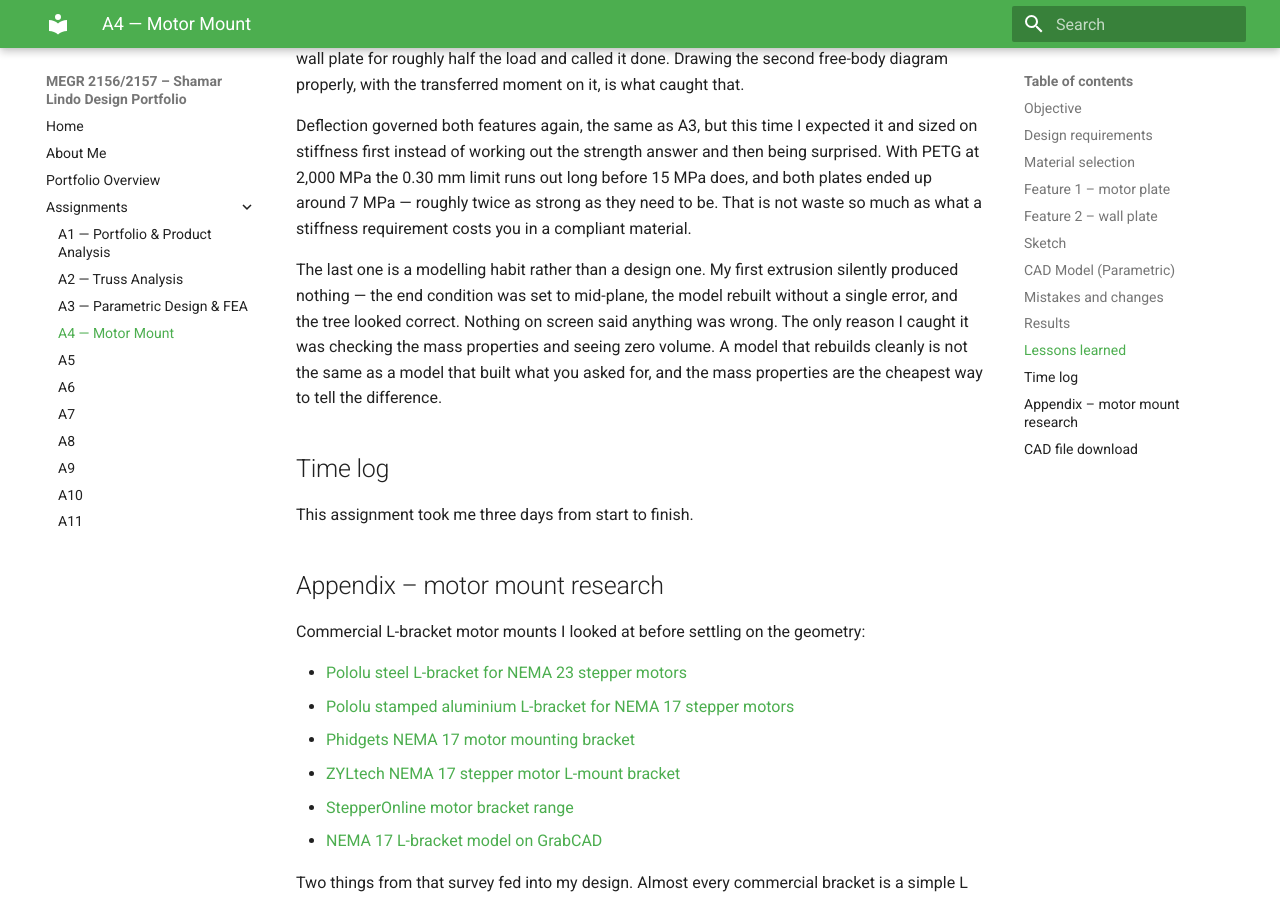
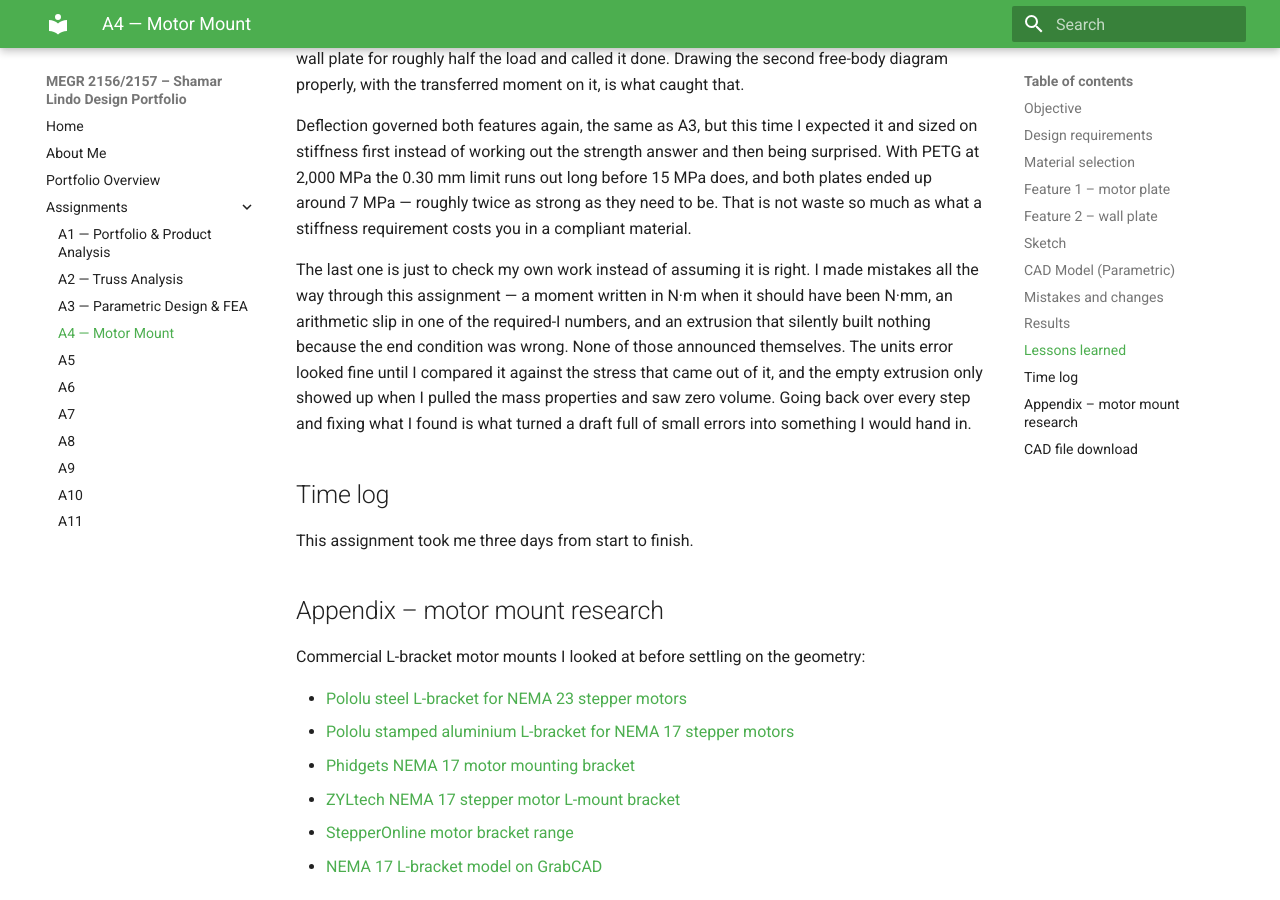
Before and after one commit to shamardlindo1/-megr2157-portfolio, an MkDocs documentation site: the page built from docs/assignments/A04/index.md, in a window 1280 px wide and 900 px high, scrolled down 22530 px. Built offline with MkDocs 1.6.1 and Material for MkDocs 9.7.7, drawn with Linux system fonts in a browser that asks for light colours.

Commit message:
Add files via upload

```diff
--- a/docs/assignments/A04/index.md
+++ b/docs/assignments/A04/index.md
@@ -306,12 +306,14 @@ surprised. With PETG at 2,000 MPa the 0.30 mm limit runs out long before 15 MPa
 both plates ended up around 7 MPa — roughly twice as strong as they need to be. That is
 not waste so much as what a stiffness requirement costs you in a compliant material.
 
-The last one is a modelling habit rather than a design one. My first extrusion silently
-produced nothing — the end condition was set to mid-plane, the model rebuilt without a
-single error, and the tree looked correct. Nothing on screen said anything was wrong. The
-only reason I caught it was checking the mass properties and seeing zero volume. A model
-that rebuilds cleanly is not the same as a model that built what you asked for, and the
-mass properties are the cheapest way to tell the difference.
+The last one is just to check my own work instead of assuming it is right. I made
+mistakes all the way through this assignment — a moment written in N·m when it should
+have been N·mm, an arithmetic slip in one of the required-I numbers, and an extrusion
+that silently built nothing because the end condition was wrong. None of those announced
+themselves. The units error looked fine until I compared it against the stress that came
+out of it, and the empty extrusion only showed up when I pulled the mass properties and
+saw zero volume. Going back over every step and fixing what I found is what turned a
+draft full of small errors into something I would hand in.
 
 ## Time log
 
```
